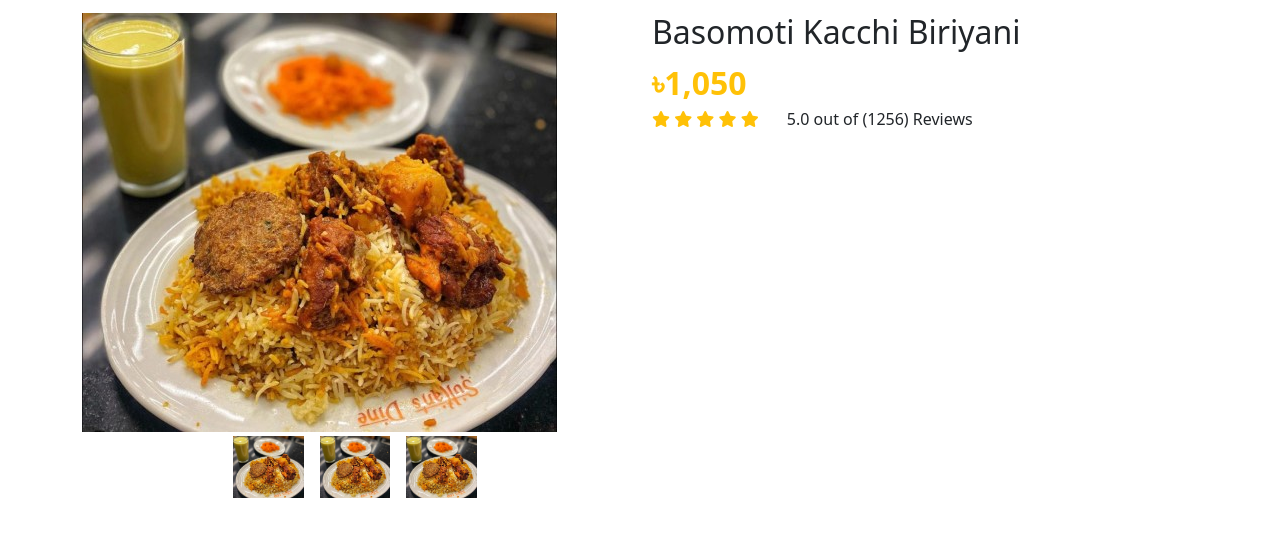
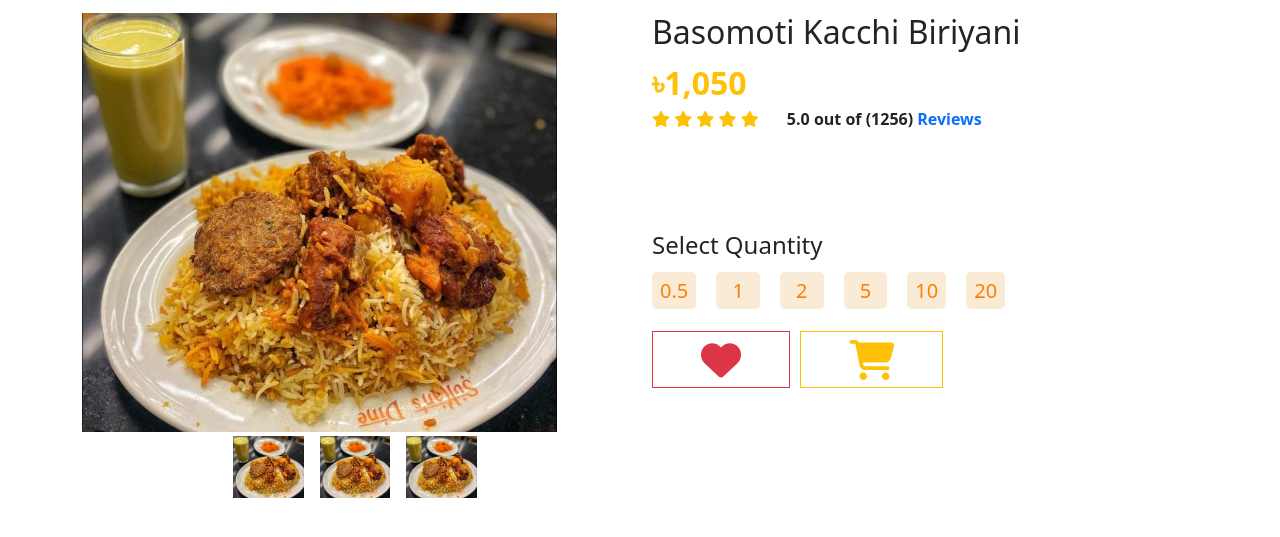
Before and after one commit to HasibAliOpu/Foo-Food, a plain HTML site: page index.html in a window 1280 px wide. Shown: the part 721-1258 px from the top of the page. Drawn offline with nearby package versions, Linux system fonts and the light colour scheme.

```diff
--- a/index.html
+++ b/index.html
@@ -111,9 +111,24 @@
                 <i class="fa-solid fa-star text-warning"></i>
                 <i class="fa-solid fa-star text-warning"></i>
               </span>
-              <span>5.0 out of (1256) Reviews</span>
+              <span class="fw-bold"
+                >5.0 out of (1256)
+                <span class="text-primary">Reviews</span></span
+              >
             </div>
-          </div>
+            <div class="quantity">
+              <h4 class="mb-3">Select Quantity</h4>
+              <a class="navbar-brand px-2 num">0.5</a>
+              <a class="navbar-brand px-3 num">1</a>
+              <a class="navbar-brand px-3 num">2</a>
+              <a class="navbar-brand px-3 num">5</a>
+              <a class="navbar-brand px-2 num">10</a>
+              <a class="navbar-brand px-2 num">20</a>
+            </div>
+            <div class="mt-4 fs-1">
+                <span class=" text-danger border border-danger px-5"><i class="fa-solid fa-heart"></i></span>
+                <span class=" text-warning border border-warning px-5"><i class="fa-solid fa-cart-shopping"></i></span>
+            </div>
         </div>
       </section>
     </main>
--- a/style.css
+++ b/style.css
@@ -6,3 +6,12 @@
 .briyani-img {
   width: 13%;
 }
+.quantity {
+  margin-top: 100px;
+}
+.num {
+  margin-top: 30px;
+  color: #ff7e00;
+  background-color: antiquewhite;
+  border-radius: 5px;
+}
```
